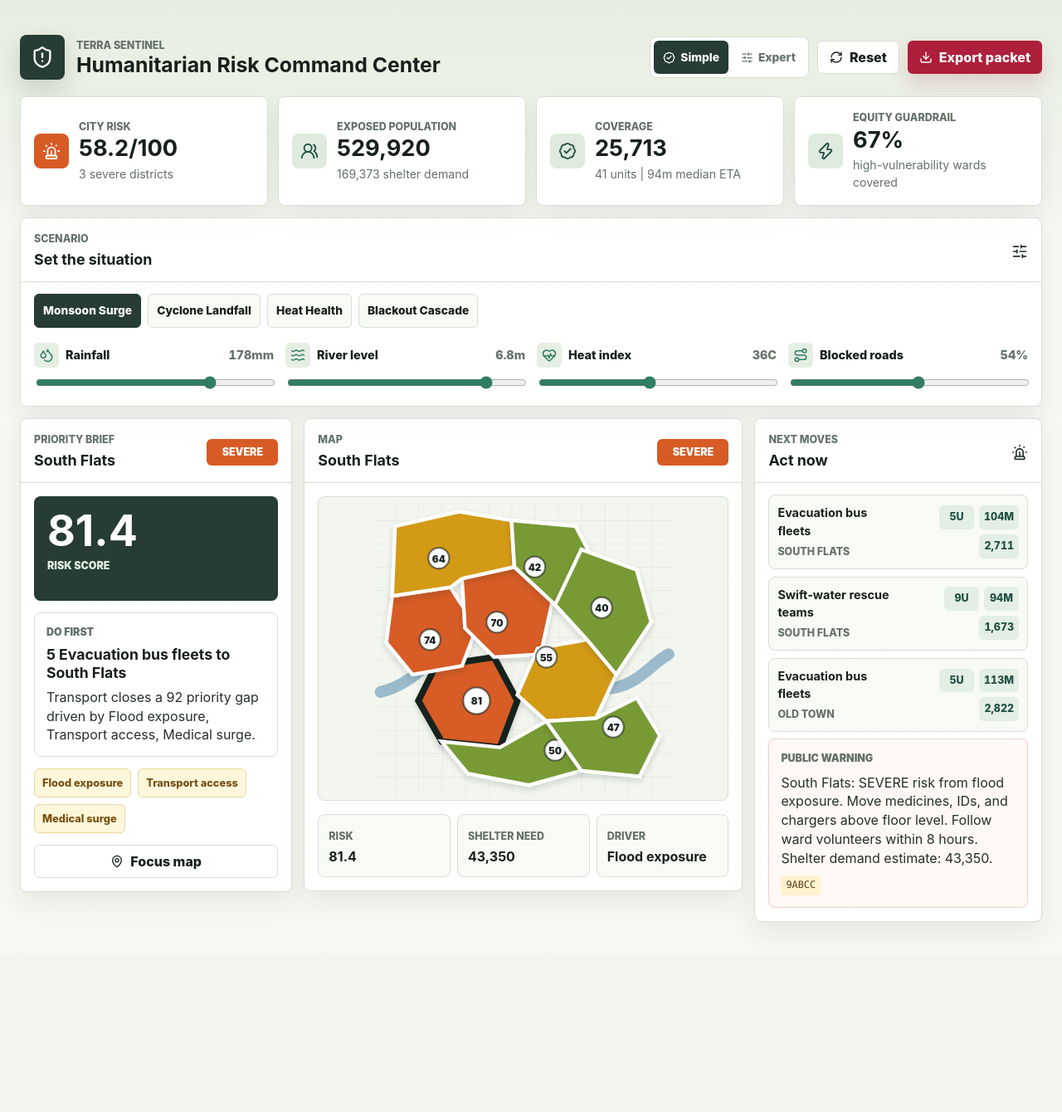
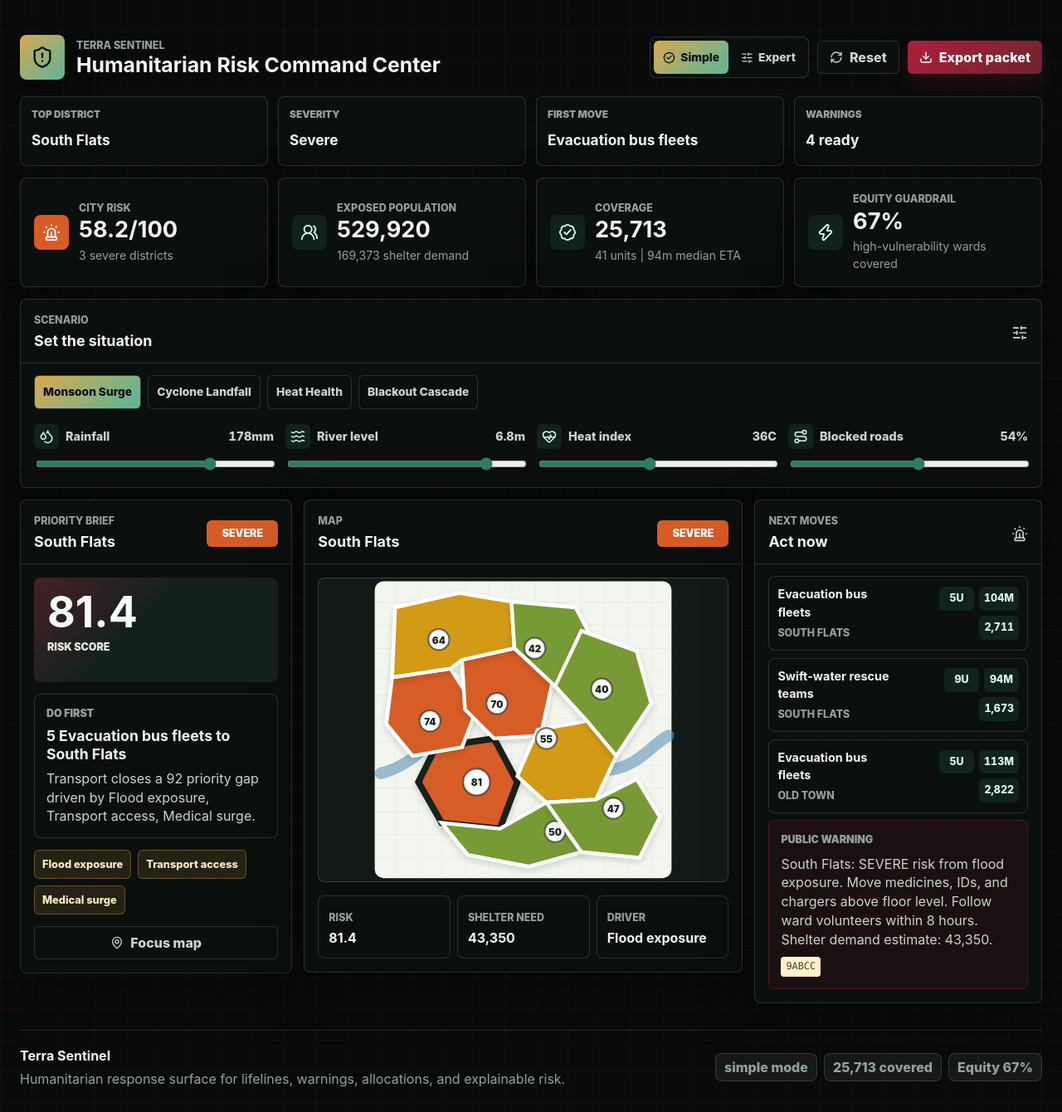
Before and after one commit to shauryamalhotra957-wq/terra-sentinel, a React (Vite) app: page / in a window 1280 px wide. Shown: the whole page at 83% size. Before the commit the page ends 1149 px from the top, so only its background shows below. Built offline with nearby package versions, Linux system fonts and the light colour scheme.

Commit message:
Add dark humanitarian command UI

```diff
--- a/src/App.css
+++ b/src/App.css
@@ -969,3 +969,288 @@ input[type='range'] {
     justify-content: flex-start;
   }
 }
+
+.app-shell {
+  color: var(--body);
+  background:
+    linear-gradient(90deg, rgba(47, 125, 98, 0.08) 1px, transparent 1px),
+    linear-gradient(0deg, rgba(173, 31, 59, 0.06) 1px, transparent 1px),
+    #080b0a;
+  background-size: 38px 38px;
+}
+
+.brand-mark {
+  color: #07100d;
+  background: linear-gradient(135deg, #d9a94f, #5bb59b);
+  box-shadow: 0 18px 42px rgba(0, 0, 0, 0.32);
+}
+
+.brand-lockup h1,
+.panel-heading h2,
+.metric-tile strong,
+.selected-summary strong,
+.allocation-row strong,
+.warning-head strong,
+.incident strong,
+.evidence-grid strong,
+.priority-action strong,
+.terra-footer strong {
+  color: var(--ink);
+}
+
+.brand-lockup p,
+.panel-heading p,
+.metric-tile p,
+.selected-summary span,
+.incident span,
+.allocation-row span,
+.warning-head span,
+.priority-action span,
+.simple-warning span {
+  color: var(--muted);
+}
+
+.metric-tile,
+.panel,
+.priority-action,
+.summary-tile,
+.lifeline,
+.selected-summary article,
+.allocation-row,
+.warning-card,
+.incident,
+.evidence-grid article,
+.mode-toggle,
+.preset-button,
+.icon-only-button,
+.ghost-button,
+.command-strip article {
+  border-color: var(--line);
+  background: var(--paper);
+}
+
+.metric-tile,
+.panel {
+  box-shadow: var(--shadow);
+}
+
+.mode-toggle button.active,
+.preset-button.active {
+  color: #07100d;
+  background: linear-gradient(135deg, #d9a94f, #5bb59b);
+}
+
+.primary-button {
+  color: #fff;
+  background: linear-gradient(135deg, #ad1f3b, #6d2430);
+}
+
+.ghost-button,
+.icon-only-button,
+.preset-button,
+.mode-toggle button {
+  color: var(--body);
+}
+
+.control-heading,
+.control-heading output,
+.warning-card p,
+.incident p,
+.priority-action p,
+.simple-warning p {
+  color: var(--body);
+}
+
+.control-icon,
+.allocation-metrics span,
+.metric-icon {
+  color: #dff8ec;
+  background: rgba(47, 125, 98, 0.18);
+}
+
+.priority-score {
+  color: #f7fbf7;
+  background:
+    linear-gradient(135deg, rgba(173, 31, 59, 0.32), transparent 42%),
+    #15211d;
+}
+
+.priority-chips span,
+.driver-list span {
+  color: #ffecc4;
+  border-color: rgba(217, 169, 79, 0.36);
+  background: rgba(217, 169, 79, 0.12);
+}
+
+.map-frame svg {
+  border-color: rgba(242, 246, 238, 0.18);
+  background: #111a17;
+}
+
+.bar-track {
+  background: rgba(255, 255, 255, 0.11);
+}
+
+.lifeline.at-risk,
+.simple-warning {
+  border-color: rgba(173, 31, 59, 0.34);
+  background: rgba(173, 31, 59, 0.1);
+}
+
+.forecast-chart line,
+.lifeline-chart line {
+  stroke: rgba(242, 246, 238, 0.18);
+}
+
+.forecast-chart text,
+.lifeline-chart text {
+  fill: var(--muted);
+}
+
+.command-strip {
+  display: grid;
+  grid-template-columns: repeat(4, minmax(0, 1fr));
+  gap: 12px;
+  max-width: 1520px;
+  margin: 0 auto 14px;
+}
+
+.command-strip article {
+  min-height: 84px;
+  border: 1px solid var(--line);
+  border-radius: 8px;
+  padding: 13px;
+}
+
+.command-strip span {
+  display: block;
+  color: var(--muted);
+  font-size: 0.74rem;
+  font-weight: 900;
+  text-transform: uppercase;
+}
+
+.command-strip strong {
+  display: block;
+  margin-top: 8px;
+  overflow: hidden;
+  color: var(--ink);
+  font-size: 1.08rem;
+  text-overflow: ellipsis;
+  white-space: nowrap;
+}
+
+.terra-footer {
+  display: flex;
+  align-items: center;
+  justify-content: space-between;
+  flex-wrap: wrap;
+  gap: 14px;
+  max-width: 1520px;
+  margin: 18px auto 0;
+  border-top: 1px solid var(--line);
+  padding: 18px 0 4px;
+}
+
+.terra-footer div {
+  display: grid;
+  gap: 4px;
+}
+
+.terra-footer span {
+  color: var(--muted);
+}
+
+.terra-footer nav {
+  display: flex;
+  flex-wrap: wrap;
+  justify-content: flex-end;
+  gap: 8px;
+}
+
+.terra-footer nav span {
+  min-height: 34px;
+  display: inline-flex;
+  align-items: center;
+  border: 1px solid var(--line);
+  border-radius: 8px;
+  padding: 0 10px;
+  background: var(--surface);
+  font-weight: 850;
+}
+
+.terra-entry {
+  position: fixed;
+  inset: 0;
+  z-index: 80;
+  display: grid;
+  place-items: center;
+  background:
+    repeating-linear-gradient(90deg, rgba(47, 125, 98, 0.13) 0 1px, transparent 1px 24px),
+    #080b0a;
+  pointer-events: none;
+  animation: terraEntry 1550ms cubic-bezier(0.22, 1, 0.36, 1) forwards;
+}
+
+.terra-entry > div {
+  width: min(34rem, calc(100vw - 2rem));
+  border: 1px solid rgba(217, 169, 79, 0.36);
+  border-radius: 8px;
+  padding: 1rem;
+  background: rgba(12, 17, 15, 0.92);
+  animation: terraEntryCard 1020ms cubic-bezier(0.22, 1, 0.36, 1) both;
+}
+
+.terra-entry span {
+  color: #d9a94f;
+  font-size: 0.74rem;
+  font-weight: 900;
+  text-transform: uppercase;
+}
+
+.terra-entry strong {
+  display: block;
+  margin-top: 8px;
+  color: var(--ink);
+  font-size: clamp(1.55rem, 4vw, 3.1rem);
+  line-height: 1;
+}
+
+@keyframes terraEntry {
+  0% { opacity: 1; visibility: visible; }
+  72% { opacity: 1; }
+  100% { opacity: 0; visibility: hidden; }
+}
+
+@keyframes terraEntryCard {
+  from { opacity: 0; transform: translateY(18px) scale(0.96); }
+  to { opacity: 1; transform: translateY(0) scale(1); }
+}
+
+@media (max-width: 900px) {
+  .command-strip {
+    grid-template-columns: repeat(2, minmax(0, 1fr));
+  }
+
+  .terra-footer,
+  .terra-footer nav {
+    justify-content: flex-start;
+  }
+}
+
+@media (max-width: 540px) {
+  .command-strip {
+    grid-template-columns: 1fr;
+  }
+}
+
+@media (prefers-reduced-motion: reduce) {
+  *,
+  *::before,
+  *::after {
+    animation-duration: 1ms !important;
+    animation-iteration-count: 1 !important;
+    scroll-behavior: auto !important;
+    transition-duration: 1ms !important;
+  }
+}
--- a/src/App.tsx
+++ b/src/App.tsx
@@ -541,6 +541,12 @@ function App() {
 
   return (
     <main className="app-shell">
+      <div className="terra-entry" aria-hidden="true">
+        <div>
+          <span>Terra Sentinel</span>
+          <strong>Lifeline command opening</strong>
+        </div>
+      </div>
       <header className="topbar">
         <div className="brand-lockup">
           <span className="brand-mark">
@@ -567,6 +573,25 @@ function App() {
           </button>
         </div>
       </header>
+
+      <section className="command-strip" aria-label="Current response context">
+        <article>
+          <span>Top district</span>
+          <strong>{topDistrict.district.name}</strong>
+        </article>
+        <article>
+          <span>Severity</span>
+          <strong>{severityCopy[topDistrict.severity]}</strong>
+        </article>
+        <article>
+          <span>First move</span>
+          <strong>{primaryMove.resourceLabel}</strong>
+        </article>
+        <article>
+          <span>Warnings</span>
+          <strong>{priorityWarnings.length} ready</strong>
+        </article>
+      </section>
 
       <section className="metric-strip" aria-label="Current city risk summary">
         <MetricTile
@@ -864,6 +889,17 @@ function App() {
         </section>
       </section>
       )}
+      <footer className="terra-footer">
+        <div>
+          <strong>Terra Sentinel</strong>
+          <span>Humanitarian response surface for lifelines, warnings, allocations, and explainable risk.</span>
+        </div>
+        <nav aria-label="Footer status">
+          <span>{mode} mode</span>
+          <span>{formatNumber(coverage.peopleCovered)} covered</span>
+          <span>Equity {equity}%</span>
+        </nav>
+      </footer>
     </main>
   )
 }
--- a/src/index.css
+++ b/src/index.css
@@ -1,18 +1,18 @@
 :root {
-  --ink: #17201b;
-  --body: #253029;
-  --muted: #647168;
-  --line: #d8ded5;
-  --surface: #f8faf5;
-  --paper: #ffffff;
-  --shadow: 0 12px 30px rgba(36, 47, 39, 0.08);
+  --ink: #f2f6ee;
+  --body: #cbd5cb;
+  --muted: #94a19a;
+  --line: rgba(242, 246, 238, 0.14);
+  --surface: rgba(255, 255, 255, 0.06);
+  --paper: rgba(12, 17, 15, 0.92);
+  --shadow: 0 22px 60px rgba(0, 0, 0, 0.34);
   --mono: ui-monospace, SFMono-Regular, Menlo, Monaco, Consolas, 'Liberation Mono', monospace;
   font-family:
     Inter, ui-sans-serif, system-ui, -apple-system, BlinkMacSystemFont, 'Segoe UI', sans-serif;
   color: var(--body);
   background:
-    linear-gradient(180deg, rgba(228, 235, 221, 0.84), rgba(246, 248, 242, 0.96) 280px),
-    #f2f5ee;
+    linear-gradient(180deg, rgba(13, 20, 17, 0.94), rgba(8, 11, 10, 0.98) 280px),
+    #080b0a;
   font-size: 16px;
   line-height: 1.5;
   letter-spacing: 0;
@@ -28,7 +28,7 @@
 
 html {
   min-width: 320px;
-  background: #f2f5ee;
+  background: #080b0a;
 }
 
 body {
```
